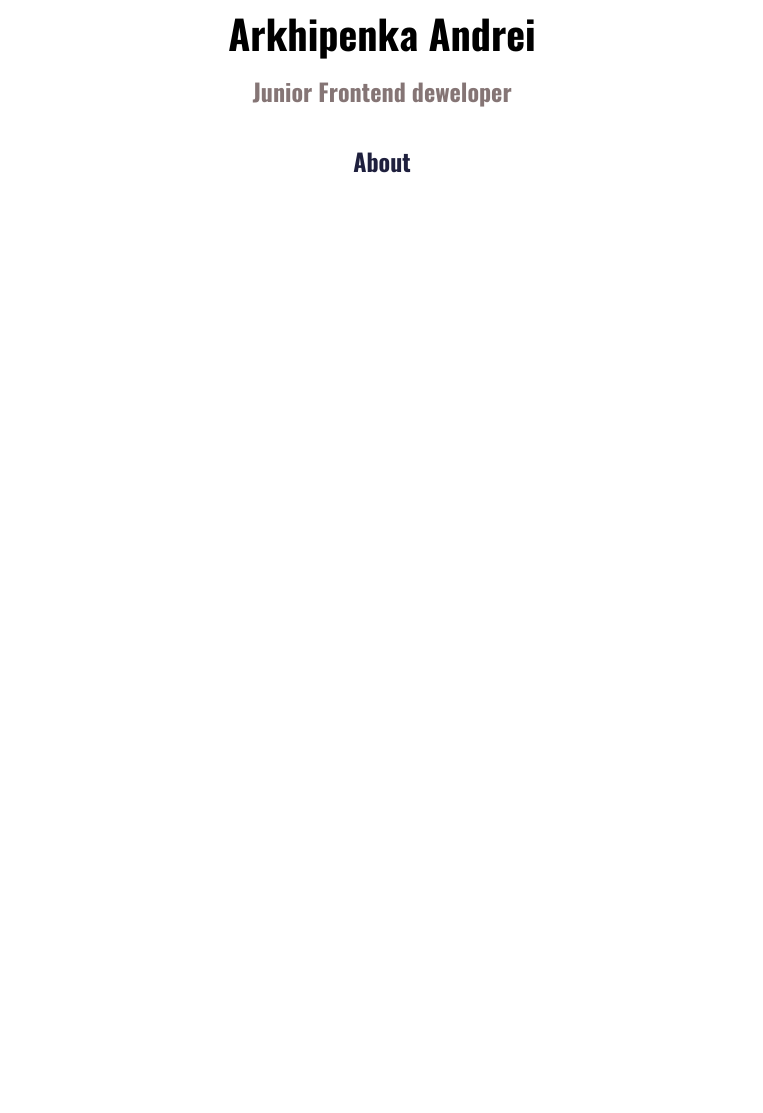
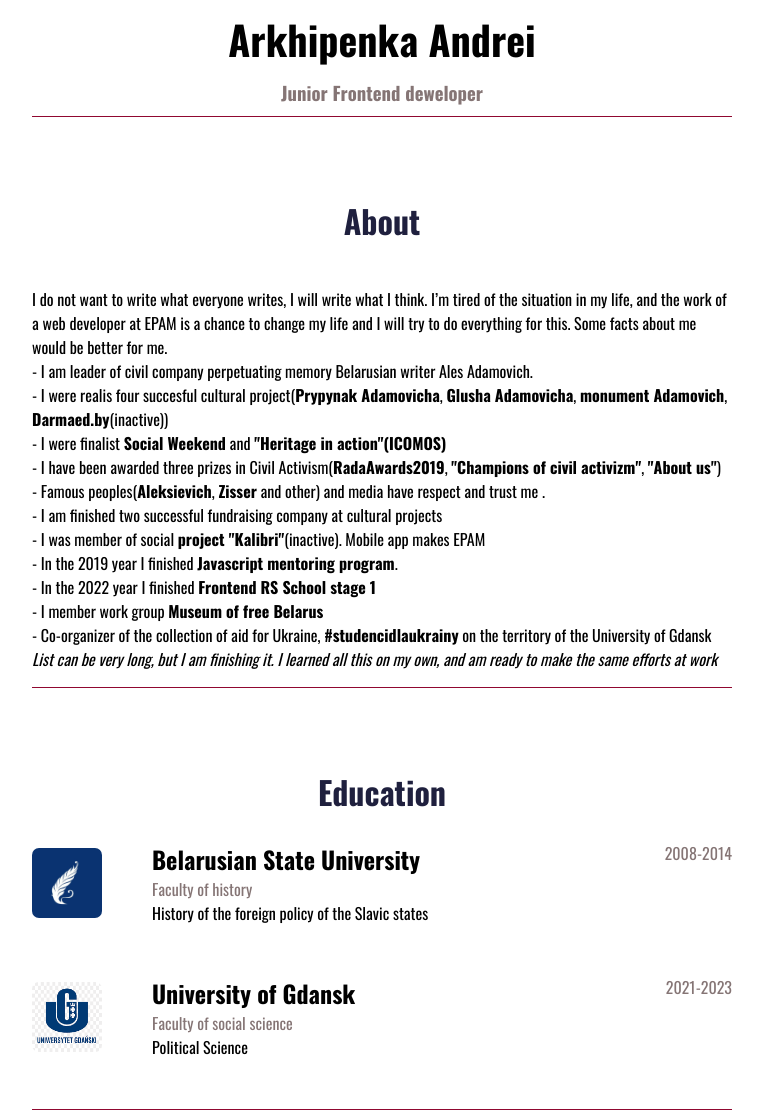
Before and after one commit to Arkhipenka/-rsschool-cv, a plain HTML site: page index.html in a window 1280 px wide. Shown: the part 392-1505 px from the top of the page, without its empty margins (258-1021 px from the left). Before the commit the page ends 800 px from the top, so only its background shows below. Drawn offline with Linux system fonts and the light colour scheme.

Commit message:
feat: add education

```diff
--- a/index.html
+++ b/index.html
@@ -8,15 +8,58 @@
     <link rel="stylesheet" href="style.css">
 </head>
 <body>
-    <header class="header">
-        <img src="./20220619_132336.jpg" alt="" class="header__img">
-        <h1 class="head__name">Arkhipenka Andrei</h1>
-        <h2 class="head__prof">Junior Frontend deweloper</h2>
-    </header>
+
     <main>
-        <section class="about">
-            <h3 class="head__about">About</h3>
-            <p></p>
+        <section class="header">
+            <img src="./20220619_132336.jpg" alt="" class="header__img">
+            <h1 class="head__name">Arkhipenka Andrei</h1>
+            <h3 class="head__prof">Junior Frontend deweloper</h3>
+
+        </section>
+        <section class="about section">
+            <h2 class="head__body">About</h2>
+            <p>I do not want to write what everyone writes, I will write what I think. I’m tired of the situation in my life, and the work of a web developer at EPAM is a chance to change my life and I will try to do everything for this. Some facts about me would be better for me.</br>
+                - I am leader of civil company perpetuating memory Belarusian writer Ales Adamovich.</br>
+                - I were realis four succesful cultural project(<b>Prypynak Adamovicha</b>, <b>Glusha Adamovicha</b>, <b>monument Adamovich</b>, <b>Darmaed.by</b>(inactive))</br>
+                - I were finalist <b>Social Weekend</b> and <b>"Heritage in action"(ICOMOS)</b></br>
+                - I have been awarded three prizes in Civil Activism(<b>RadaAwards2019</b>, <b>"Champions of civil activizm"</b>, <b>"About us"</b>)</br>
+                - Famous peoples(<b>Aleksievich</b>, <b>Zisser</b> and other) and media have respect and trust me .</br>
+                - I am finished two successful fundraising company at cultural projects</br>
+                - I was member of social <b>project "Kalibri"</b>(inactive). Mobile app makes EPAM</br>
+                - In the 2019 year I finished <b>Javascript mentoring program</b>.</br>
+                - In the 2022 year I finished <b>Frontend RS School stage 1</b></br>
+                - I member work group <b>Museum of free Belarus</b><br>
+                - Co-organizer of the collection of aid for Ukraine, <b>#studencidlaukrainy</b> on the territory of the University of Gdansk </br>
+                <i>List can be very long, but I am finishing it. I learned all this on my own, and am ready to make the same efforts at work</i></p>
+        </section>
+        <section class="education section">
+            <h2 class="head__body">Education</h2>
+            <article class="education__block">
+                <img src="./photo_2022-10-27_14-00-38.jpg" alt="" class="logo">
+                <div class="university">
+                    <div class="university__head">
+                        <h4 class="head__university">Belarusian State University</h4>
+                        <span class="years">2008-2014</span>
+                    </div>
+
+                    <p class="faculty">Faculty of history</p>
+                    <p class="specialization">History of the foreign policy of the Slavic states</p>
+                </div>
+
+            </article>
+            <article class="education__block">
+                <img src="./png-transparent-university-of-gdańsk-gdańsk-medical-university-logo-uniwersytet-gdanski-wydzial-nauk-spolecznych-university-doctor-blue-emblem-text-thumbnail.png" alt="" class="logo">
+                <div class="university">
+                    <div class="university__head">
+                        <h4 class="head__university">University of Gdansk</h4>
+                        <span class="years">2021-2023</span>
+                    </div>
+
+                    <p class="faculty">Faculty of social science</p>
+                    <p class="specialization">Political Science</p>
+                </div>
+
+            </article>
         </section>
     </main>
 </body>
--- a/style.css
+++ b/style.css
@@ -4,13 +4,19 @@
 }
 body{
     font-family: "oswald", sans-serif;
+    display: flex;
+    flex-direction: column;
+    align-items: center;
 }
 .header{
     display: flex;
     flex-direction: column;
 
     align-items: center;
+    margin: 0 50px;
     padding-top: 50px;
+    max-width: 700px;
+    border-bottom: 1px solid #900830;
 }
 
 .header__img{
@@ -27,12 +33,48 @@
     margin: 0 0 10px;
 }
 
-.about{
+
+.head__body{
+    font-size: 2em;
+    margin-top: 0;
+    color: #1f203e;
+}
+.section{
     display: flex;
     flex-direction: column;
     align-items: center;
+    margin: 80px 50px 0;
+    max-width: 700px;
+    border-bottom: 1px solid #900830;
 }
-.head__about{
+.education__block{
+    display: flex;
+    align-items:center;
+    width: 100%;
+    margin-bottom: 50px;
+}
+.logo{
+    border-radius: 7px;
+    width: 70px;
+    height: 70px;
+}
+.university{
+    margin-left: 50px;
+    width: 100%;
+}
+.university__head{
+    display: flex;
+    justify-content: space-between;
+    width: 100%;
+}
+ .head__university{
     font-size: 1.5em;
-    color: #1f203e;
-}
+    margin: 0;
+ }
+ .faculty, .years{
+    margin: 0;
+    color: #857575;
+ }
+ .specialization{
+    margin: 0;
+ }
```
Also changed, not shown: photo_2022-10-27_14-00-38.jpg (added), png-transparent-university-of-gdańsk-gdańsk-medical-university-logo-uniwersytet-gdanski-wydzial-nauk-spolecznych-university-doctor-blue-emblem-text-thumbnail.png (added).
